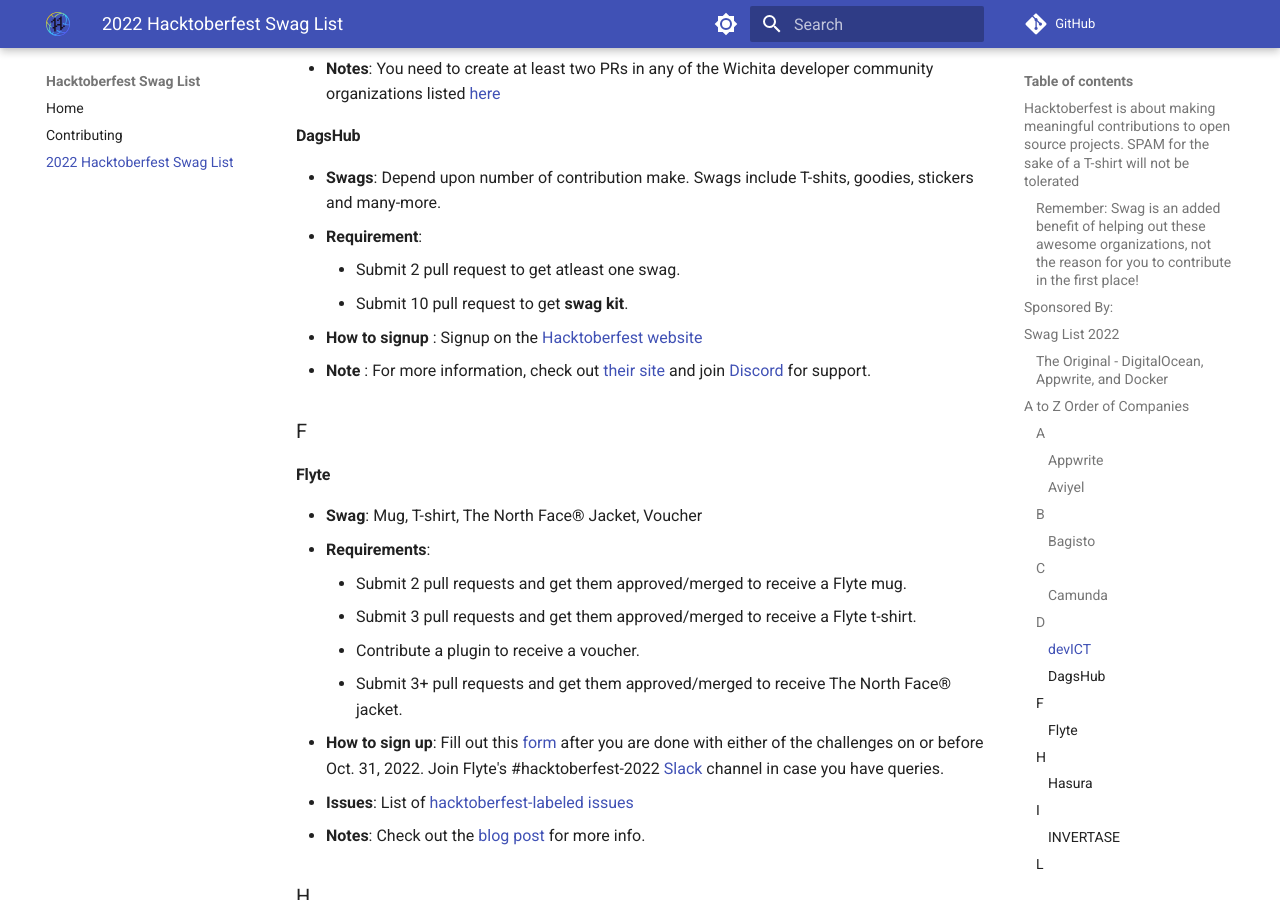
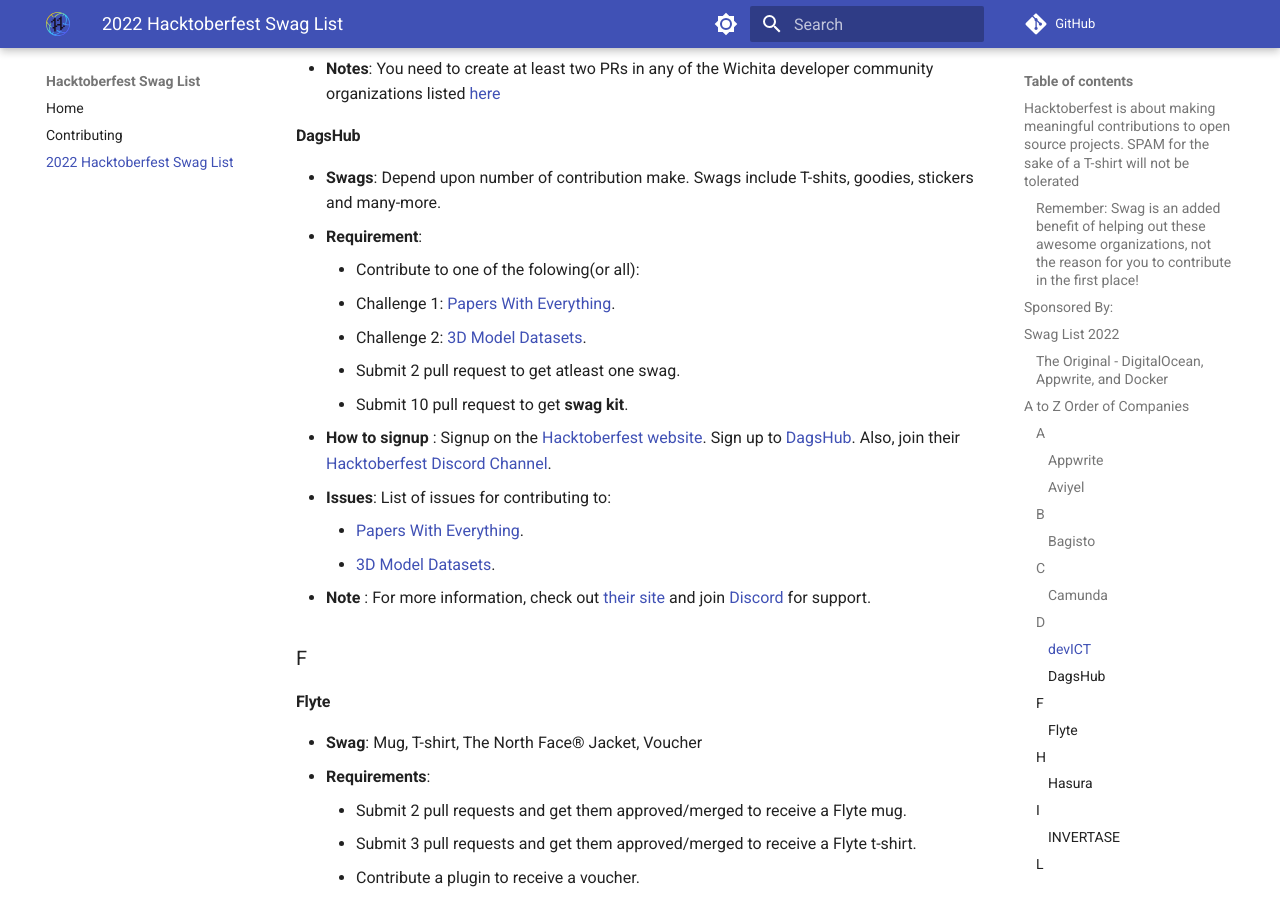
Before and after one commit to crweiner/hacktoberfest-swag-list, an MkDocs documentation site: the page built from docs/list.md, in a window 1280 px wide and 900 px high, scrolled down 3295 px. Built offline with MkDocs 1.6.1 and Material for MkDocs 9.7.7, drawn with Linux system fonts in a browser that asks for light colours; comment, search, counter and statistics services are not loaded.

Commit message:
Update list.md

```diff
--- a/docs/list.md
+++ b/docs/list.md
@@ -97,9 +97,15 @@
 
 - **Swags**: Depend upon number of contribution make. Swags include T-shits, goodies, stickers and many-more.
 - **Requirement**:
+    - Contribute to one of the folowing(or all):
+      - Challenge 1: [Papers With Everything](https://github.com/DagsHub/papers-with-everything).
+      - Challenge 2: [3D Model Datasets](https://discord.gg/6SsqDCUVeq).
     - Submit 2 pull request to get atleast one swag.
     - Submit 10 pull request to get **swag kit**.
-- **How to signup** : Signup on the [Hacktoberfest website](https://hacktoberfest.com/){:target="\_blank"}
+- **How to signup** : Signup on the [Hacktoberfest website](https://hacktoberfest.com/){:target="\_blank"}. Sign up to [DagsHub](https://dagshub.com/user/sign_up?redirect_to=). Also, join their [Hacktoberfest Discord Channel](https://discord.gg/6SsqDCUVeq).
+- **Issues**: List of issues for contributing to:
+    - [Papers With Everything](https://github.com/DagsHub/papers-with-everything/issues).
+    - [3D Model Datasets](https://github.com/DagsHub/3D-model-datasets/issues).
 - **Note** : For more information, check out [their site](https://dagshub.com/blog/dagshub-x-hacktoberfest-2022/){:target="\_blank"} and join [Discord](https://discord.com/invite/6SsqDCUVeq){:target="\_blank"} for support.
 
 ### F
```
